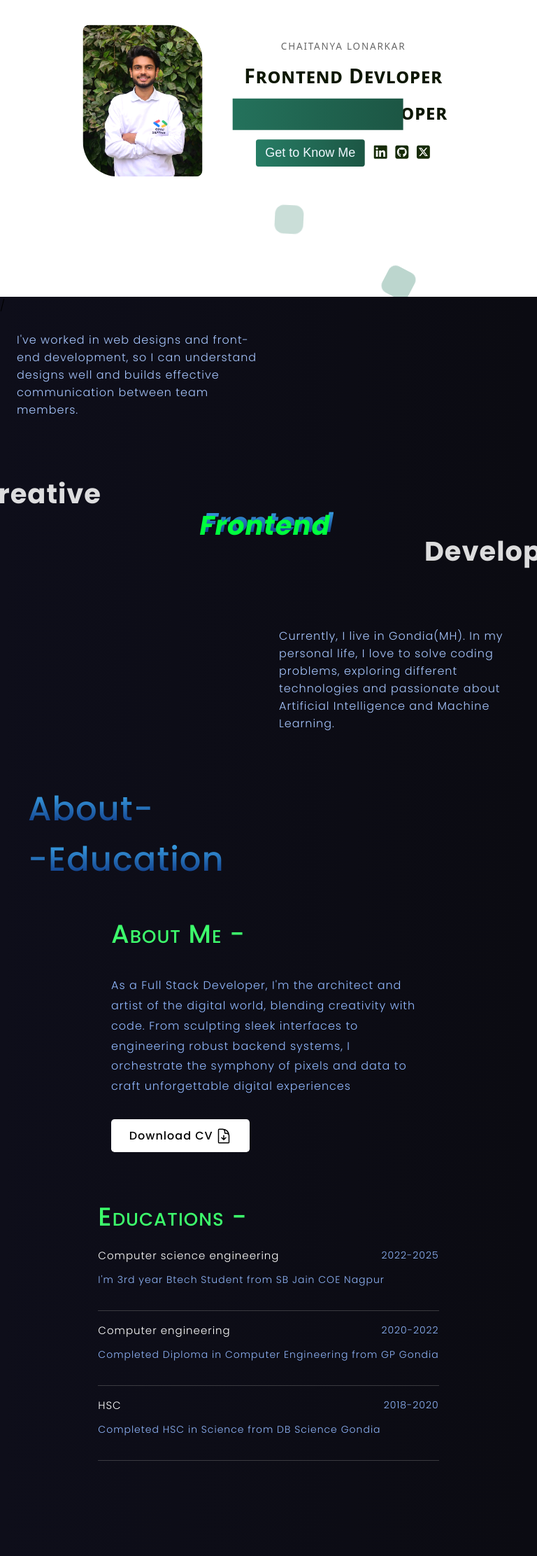
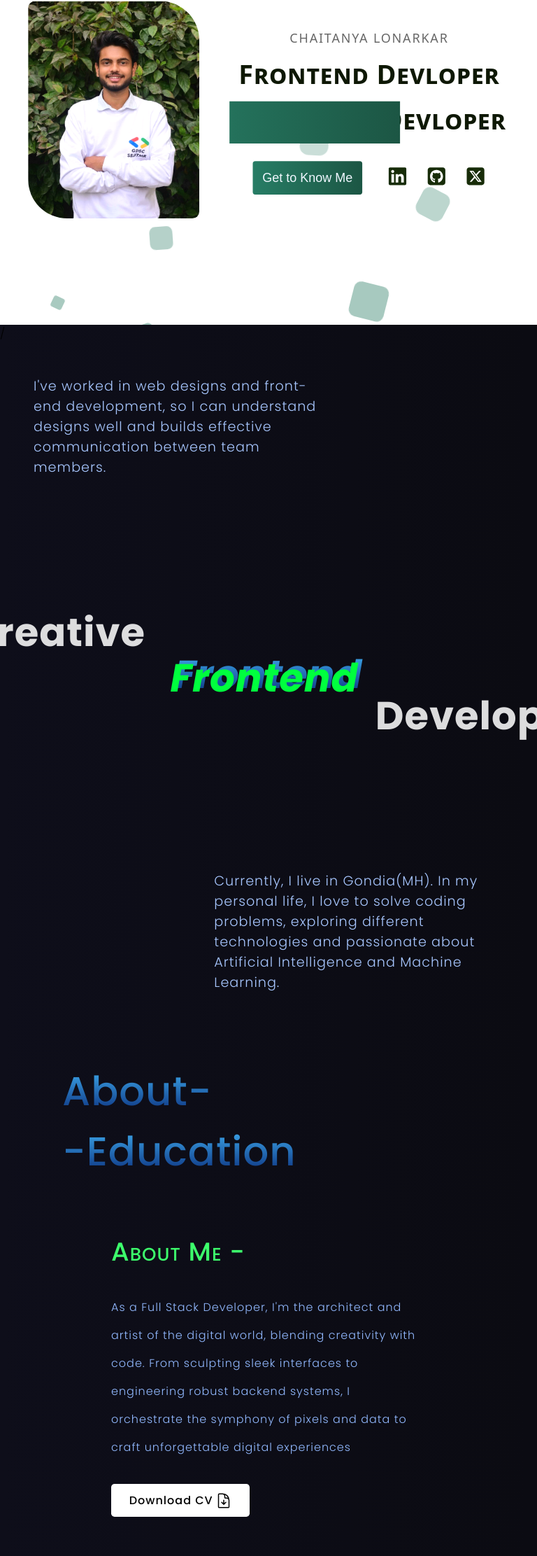
Before and after one commit to ChaitanyaLonarkar/MY-Portfolio, a React (Vite) app: page / in a window 768 px wide. Shown: the part 120-2343 px from the top of the page at 70% size. Built offline with nearby package versions, Linux system fonts and the light colour scheme.

Commit message:
responsive for 480-786

```diff
--- a/src/Components/Skills.jsx
+++ b/src/Components/Skills.jsx
@@ -9,7 +9,7 @@ import {Skill} from "../Json/skills";
 import gsap from "gsap";
 import { useGSAP } from "@gsap/react";
 import { Draggable } from "gsap/Draggable";
-// import {InertiaPlugin} from "gsap/InertiaPlugin";
+// import { InertiaPlugin } from "gsap/InertiaPlugin";
 import { MotionPathPlugin } from "gsap/MotionPathPlugin";
 import { ScrollTrigger } from "gsap/ScrollTrigger";
 
@@ -46,7 +46,7 @@ export default function Skills() {
       setActiveIndex(0);
       Draggable.create(`.circularCarousel`, {
         type: "rotation",
-        inertia: true,
+        // inertia: true,
         snap: (endVal) => gsap.utils.snap(360 / boxes.length, endVal),
         onPress: () => {
           setDragStatus("pressed");
--- a/src/css/Responsive.css
+++ b/src/css/Responsive.css
@@ -1,6 +1,194 @@
-@media screen and (min-width: 768px) and (max-width: 1000px) {
+@media (min-width: 480px) and (max-width: 768px) {
+  .logo,
+  .git {
+    display: none;
+  }
+  .links ul {
+    gap: 31px;
+    margin: 0;
+    padding: 0;
+  }
+  .home {
+    flex-wrap: wrap;
+    /* flex-direction: column; */
+    /* margin: 15px 0px 0px; */
+    margin: 5% 0% 0% 0%;
+    /* width: 100vw; */
+    padding: 0px;
+    scale: 0.9;
+    gap: 3em;
+    overflow: hidden;
+  }
+
+  .home img {
+    width: 272px;
 }
-@media only screen and (max-width: 800px) {
+.home h1 {
+  margin: 0;
+}
+.home .left {
+  font-size: 28px;
+  align-items: center;
+  gap: 15px;
+}
+.f {
+  width: 444px;
+  height: 80px;
+  text-align: center;
+}
+.paragraph {
+
+  margin: 3rem;
+}
+.boldTitle {
+  font-size: 3.5rem;
+  padding: 0rem 5rem;
+}
+.boldTitle i {
+  text-shadow: -6px 5px #00ff3e;
+}
+
+
+.about-section {
+  /* height: 100vh; */
+  margin-bottom: 6rem;
+}
+.about-head {
+  padding-left: 89px;
+  font-size: 3.6rem;
+  margin-bottom: 40px;
+}
+.about-head p {
+  margin: 0;
+}
+
+.about-edu .about p {
+  line-height: -0.7rem;
+}
+
+.about-edu {
+  margin: 0px;
+  /* gap: 0px; */
+}
+.about-edu h1 {
+  margin: 0;
+}
+
+.about-edu a {
+  /* background: white; */
+  padding: 0.7rem;
+  border-radius: 0.3rem;
+  width: 11rem;
+}
+
+.about {
+  border-right: 0px;
+  padding-right: 0rem;
+  padding: 2rem;
+}
+.education {
+  padding: 2rem;
+  font-size: small;
+  /* gap: 1rem; */
+}
+
+.edu-year {
+  gap: 0px;
+}
+.edu p {
+  margin: 0;
+}
+.wrap {
+  display: none;
+}
+.projects {
+  padding: 0px;
+  gap: 20px;
+}
+.project{
+  width: 80%;
+}
+.pleft h2 {
+  font-size: 4rem;
+  padding: 4rem;
+}
+.marquee {
+  font-size: 47px;
+  -webkit-text-stroke-width: 0.7px;
+}
+.desc{
+  gap: 32px;
+    padding: 35px;
+}
+.pimg img {
+  /* width: 28.7em; */
+  width: 100%;
+}
+
+.grid .white{
+  font-size: 4.5rem;
+}
+.sphereWrapper {
+  left: calc(50% - var(--size) / 2.9);
+  top: 51%;}
+
+
+  .experience
+    {
+      padding: 2rem;
+  }
+  .e-head{
+    font-size: 4rem;
+    padding-left: 3rem;
+  }
+
+.experience-detail {
+  padding: 1.2rem;
+}
+.el{
+  display: flex;
+  flex-direction: column;
+  gap: 29px;
+}
+.el h2 {
+  font-size: 1.5em;
+  /* margin: 0; */
+  height: 15px;
+}
+
+.cl h2{
+  font-size: 4rem;
+}
+.cr {
+  padding-left: 0rem;
+  border-left: 0px solid #8080803b;
+}
+.contact {
+  padding: 4rem;
+  /* justify-content: flex-start; */
+}
+
+form{
+  width: 100%;
+}
+.circles{
+  width: 91%;
+}
+}
+
+@media (min-width: 768px) and (max-width: 1024px) {
+  .outer {
+    width: 90%;
+    padding: 4px;
+  }
+  .links ul {
+    gap: 20px;
+    font-size: small;
+    padding: 9px 0;
+  }
+}
+
+@media screen and (max-width: 480px) {
   .home {
     flex-wrap: wrap;
     /* margin: 15px 0px 0px; */
@@ -26,6 +214,7 @@
   .git {
     display: none;
   }
+
   .outer {
     width: 90%;
     /* padding: 10px; */
@@ -81,9 +270,6 @@
   .section {
     padding: 4rem 0rem;
   }
-}
-
-@media screen and (max-width: 768px) {
   #sectionHome {
     /* height: 80vh; */
     margin-bottom: 20%;
@@ -238,10 +424,9 @@
     gap: 10px;
     margin: 2rem 0rem 2rem;
   }
-  .info p{
+  .info p {
     margin: 0;
     font-size: smaller;
-
   }
 
   /* creative frontend */
@@ -249,11 +434,10 @@
     gap: 4rem;
   }
 
-  .paragraph{
+  .paragraph {
     font-size: medium;
     margin: 0;
     padding: 1.5rem;
-
   }
 
   .boldTitle {
@@ -264,12 +448,10 @@
   }
 
   .circularCarouselWrapper {
-  height: 100%;
+    height: 100%;
   }
 
   .sphereWrapper {
     top: 66%;
   }
-
-
 }
```
Also changed, not shown: Animation.js (+0 -11 lines), index.html (+21 -1 lines).
